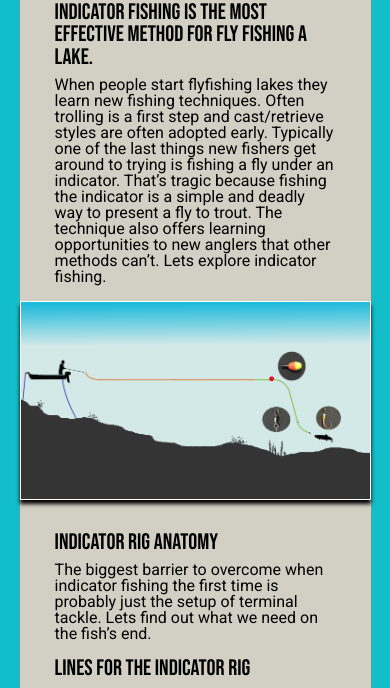
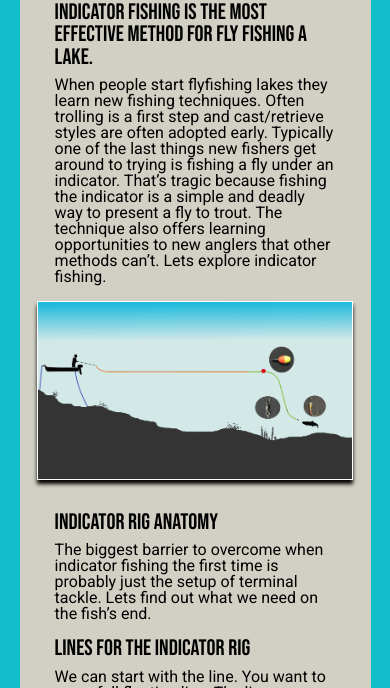
Before and after one commit to Ryan-Cross/stillwater, a Flask app: page /indicator in a window 390 px wide. Shown: the part 369-1057 px from the top of the page. Run offline with Flask 2, Linux system fonts and the light colour scheme.

Commit message:
try9 fix on aspect indicator page

```diff
--- a/SWTApp/static/indicator.css
+++ b/SWTApp/static/indicator.css
@@ -116,15 +116,17 @@ h2{
 }
 
 /*thephotographs*/
-.snapsdiv{
-    display: flex;
-    justify-content: center;
+/*.snapsdiv{*/
+/*    display: flex;*/
+/*    justify-content: center;*/
+/*    */
+/*    width: 60%;    */
+/*}*/
+.snaps{
+    display:block;
+    width: 40%;
+    height: auto;
     margin: 0 auto 2rem auto;
-    width: 60%;
-}
-.snaps{
-    width: 40vw;
-
     box-sizing: border-box;
     border: .5vw solid white;
     box-shadow: 0px 1vw 1vw rgba(0, 0, 0, 2);
@@ -180,6 +182,9 @@ h2{
     #logo{
         height: 35vw;
     }
+    .snaps{
+        width: 60%;
+    }
 }
 
 @media screen and (max-width:999px) {
@@ -190,7 +195,7 @@ h2{
         height: 45vw;
     }
     .snaps{
-        width: 60vw;
+        width: 80%;
     }
     section{
         max-width: 90%;
@@ -234,6 +239,6 @@ h2{
         flex-flow: column;
     }
     .snaps{
-        width: 90vw;
+        width: 90%;
     }
 }
```
